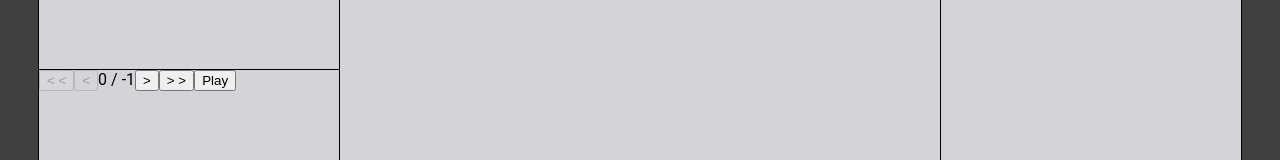
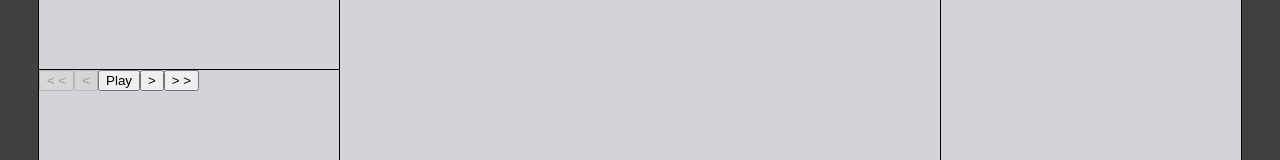
Before and after one commit to ZachFleck42/Drone-Mission-Simulator, a React (Create React App) app in the folder frontend/: page / in a window 1280 px wide. Shown: the part 480-640 px from the top of the page. Built offline with nearby package versions, Linux system fonts and the light colour scheme; the HTML template or start-up script is replaced by a standard one.

Commit message:
Removes frame no display, moves play/pause button to center of controls

```diff
--- a/frontend/src/components/FrameControls.tsx
+++ b/frontend/src/components/FrameControls.tsx
@@ -55,9 +55,14 @@ export default function FrameControls({
 				disabled={isPlaying || currentFrameIndex === 0}>
 				&lt;
 			</button>
-			<span>
-				{currentFrameIndex} / {frameLimit}
-			</span>
+			<button onClick={togglePlayPause}>
+				{currentFrameIndex === frameLimit
+					? 'Replay'
+					: isPlaying
+					? 'Pause'
+					: 'Play'}
+			</button>
+
 			<button
 				onClick={() => setCurrentFrameIndex((prevIndex) => prevIndex + 1)}
 				disabled={isPlaying || currentFrameIndex === frameLimit}>
@@ -68,13 +73,6 @@ export default function FrameControls({
 				disabled={isPlaying || currentFrameIndex === frameLimit}>
 				&gt; &gt;
 			</button>
-			<button onClick={togglePlayPause}>
-				{currentFrameIndex === frameLimit
-					? 'Replay'
-					: isPlaying
-					? 'Pause'
-					: 'Play'}
-			</button>
 		</div>
 	);
 }
```
